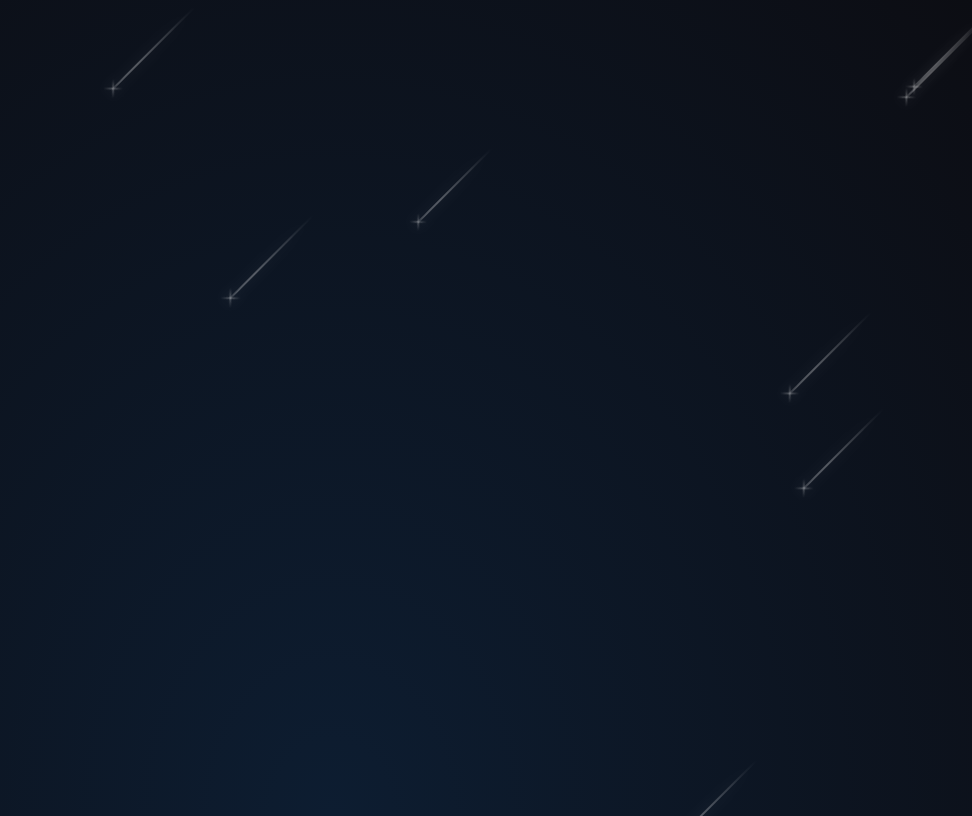
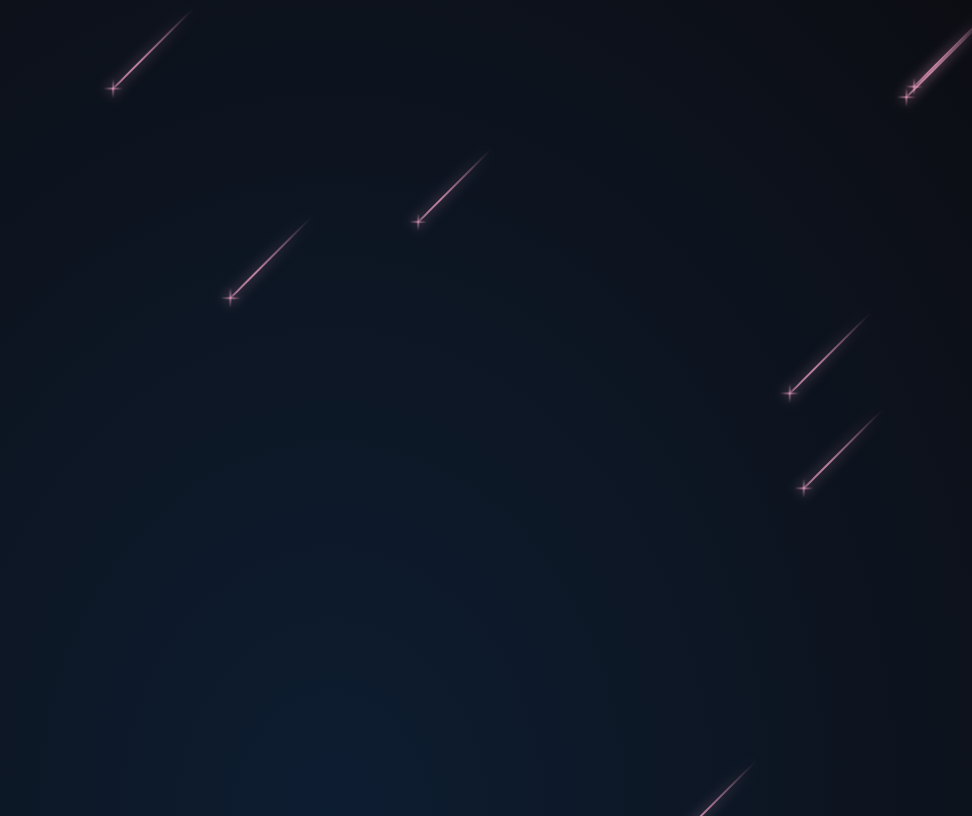
Before and after one commit to TirthPShah/CPTracker, a website: page index.html in a window 1280 px wide. Shown: the whole page, without its empty margins (308-1280 px from the left). Drawn offline with Linux system fonts and the light colour scheme.

Commit message:
Changed the color of the stars

```diff
--- a/stars1.css
+++ b/stars1.css
@@ -17,7 +17,7 @@ body {
 }
 
 .star {
-  --star-color: #ffffff6a;
+  --star-color: #ffa9d0;
   --star-tail-length: 6em;
   --star-tail-height: 2px;
   --star-width: calc(var(--star-tail-length) / 6);
```
